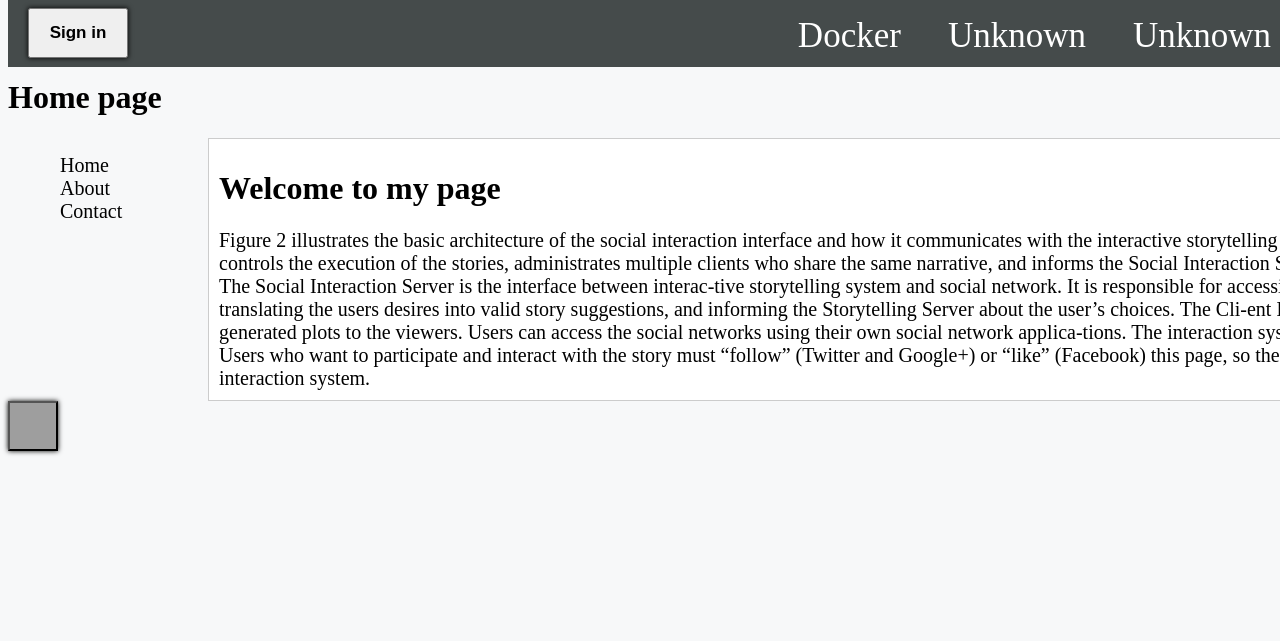
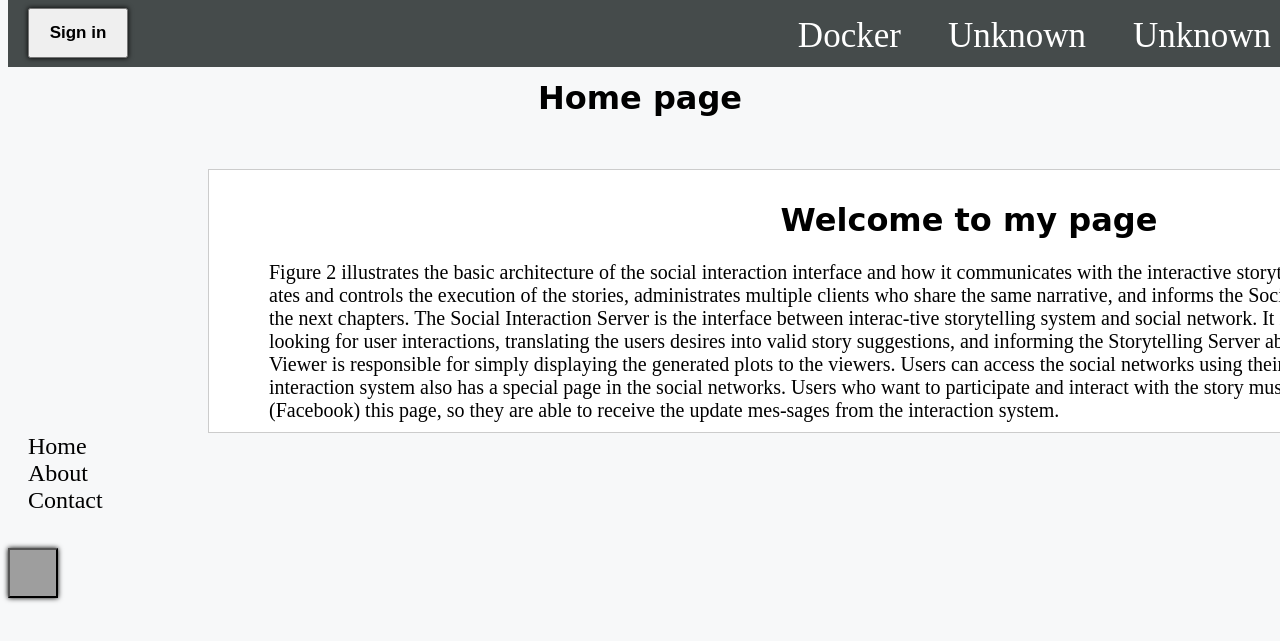
Before and after one commit to 0915vincent/0915vincent.github.io, a PHP site: page /test.html in a window 1280 px wide; the page is wider, and only the part inside the window is pictured. Shown: the top 641 px of that part. Run offline with PHP 8.4, Linux system fonts and the light colour scheme; grey boxes are pictures that could not be loaded.

Commit message:
Update test.css

```diff
--- a/test.css
+++ b/test.css
@@ -1,3 +1,7 @@
+h1{
+    text-align: center;
+    font-family: cursive;
+}
 .button{
     cursor: pointer;
     box-shadow: 0 0 5px #000000;
@@ -42,7 +46,8 @@
 
 #MainShow {
     margin-left: 200px;
-    margin-right: 10px;
+    margin-right: 30px;
+    margin-top: 30px;
     padding: 15px 0px;
     background-color: #fff;
     border: 1px #ccc solid;
@@ -55,25 +60,36 @@
     overflow-y: scroll;
     background-color: #f7f8f9!important;
 }
-.menu{
+.menubox{
     position: fixed;
     left:20px;
+    top: 80px;
+    border-style: solid;
+    text-align: center;
+}
+#ol_id{
+    list-style-type: none;
+    padding-left: 20px;
+    padding-right: 20px;
 }
 .no-bullet{
     text-decoration: none;
     color:black;
-    font-size:20px;
+    font-size: 1.5rem;
 }
-a:hover{
+.no-bullet:hover{
     text-decoration: underline;
 }
-#ol_id{
-    list-style-type: none;
-}
+
 
 #paragraph{
     font-size: 20px;
+    padding-right:50px;
+    padding-left: 50px;
 }
 div.list{
     border-style: solid;
 }
+#About, #Home, #Contact{
+    font-size: 40px;
+}
```
